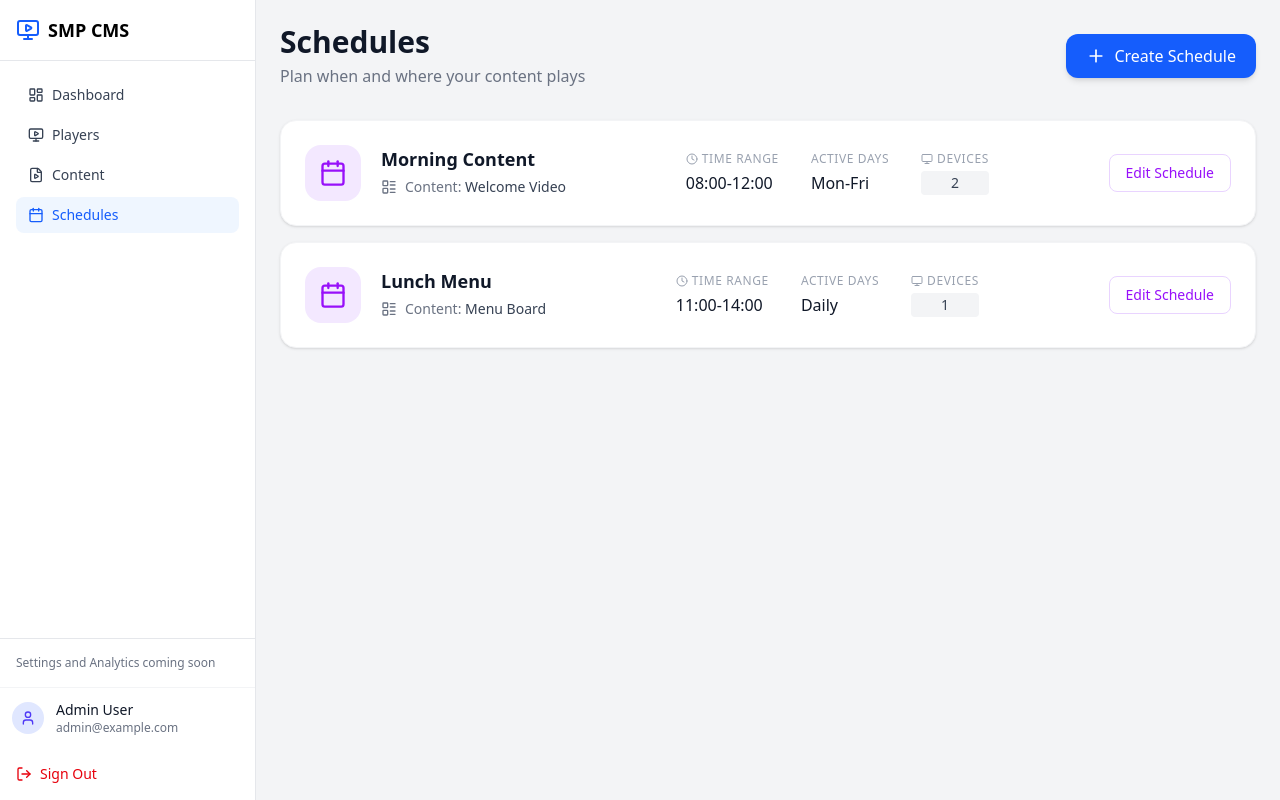
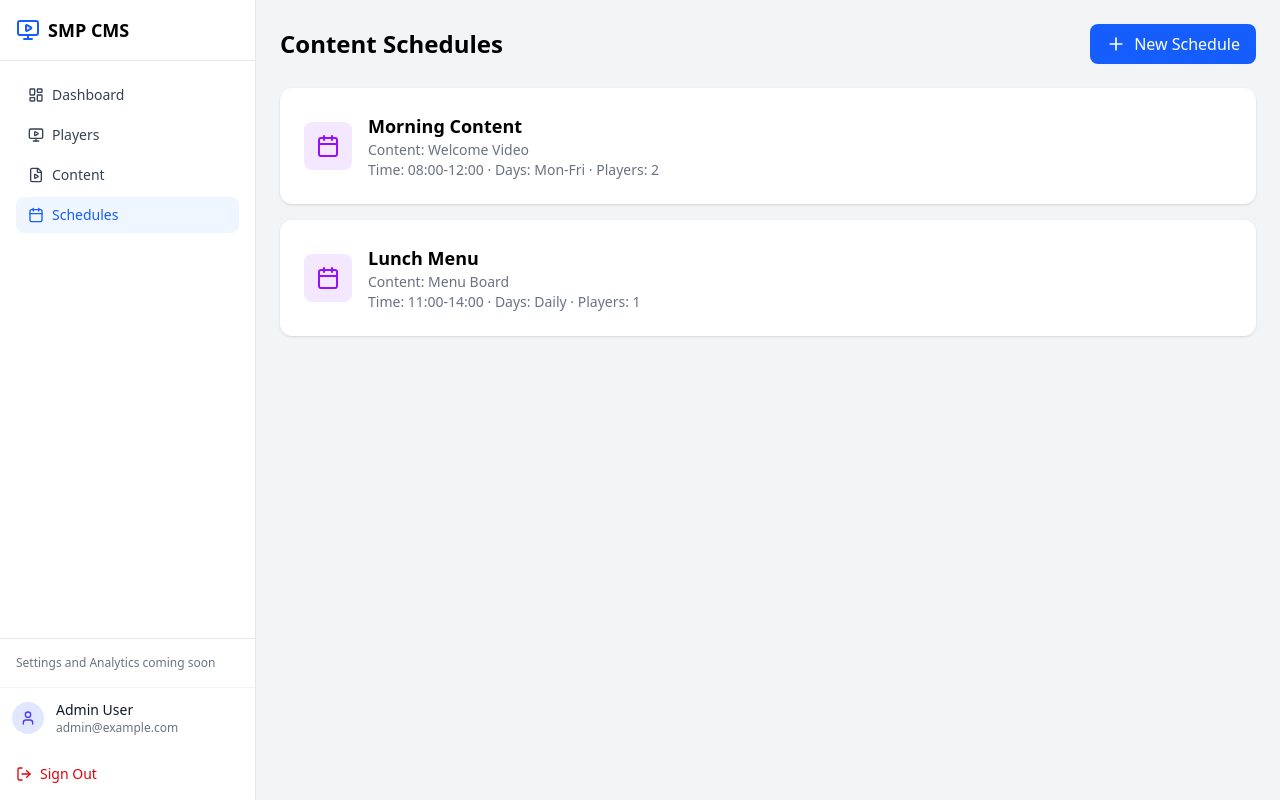
Before and after one commit to scottpitchers/smp-frontend, a React (Vite) app: page /schedules in a window 1280 px wide. Built offline with nearby package versions, Linux system fonts and the light colour scheme; sample sign-in values are in the browser's storage.

Commit message:
Fixed Schedule Page Design

```diff
--- a/src/pages/Schedules.jsx
+++ b/src/pages/Schedules.jsx
@@ -1,22 +1,17 @@
 import React, { useState } from "react";
-import { Plus, Calendar, Clock, Monitor, LayoutList } from "lucide-react";
+import { Plus, Calendar } from "lucide-react";
 import { mockSchedules } from "../data/mockData";
 
 const Schedules = () => {
   const [schedules] = useState(mockSchedules);
 
   return (
-    <div className="space-y-8">
-      <div className="flex flex-col sm:flex-row justify-between items-start sm:items-center gap-4">
-        <div>
-          <h1 className="text-3xl font-bold text-gray-900">Schedules</h1>
-          <p className="text-gray-500 mt-1">
-            Plan when and where your content plays
-          </p>
-        </div>
-        <button className="flex items-center gap-2 bg-blue-600 text-white px-5 py-2.5 rounded-xl hover:bg-blue-700 transition shadow-md hover:shadow-lg active:scale-95 font-medium">
+    <div className="space-y-6">
+      <div className="flex justify-between items-center">
+        <h2 className="text-2xl font-bold">Content Schedules</h2>
+        <button className="flex items-center gap-2 bg-blue-600 text-white px-4 py-2 rounded-lg hover:bg-blue-700 transition">
           <Plus className="w-5 h-5" />
-          Create Schedule
+          New Schedule
         </button>
       </div>
 
@@ -24,72 +19,27 @@ const Schedules = () => {
         {schedules.map((schedule) => (
           <div
             key={schedule.id}
-            className="group bg-white rounded-2xl shadow-sm border border-gray-100 p-6 hover:shadow-md transition-all duration-300 hover:border-purple-200"
+            className="bg-white rounded-xl shadow-sm p-6 hover:shadow-md transition"
           >
-            <div className="flex flex-col md:flex-row md:items-center justify-between gap-6">
-              <div className="flex items-start gap-5">
-                <div className="w-14 h-14 bg-purple-100 text-purple-600 rounded-2xl flex items-center justify-center shrink-0">
-                  <Calendar className="w-7 h-7" />
+            <div className="flex items-center justify-between">
+              <div className="flex items-center gap-4">
+                <div className="w-12 h-12 bg-purple-100 rounded-lg flex items-center justify-center">
+                  <Calendar className="w-6 h-6 text-purple-600" />
                 </div>
                 <div>
-                  <h3 className="font-bold text-lg text-gray-900 group-hover:text-purple-600 transition-colors">
-                    {schedule.name}
-                  </h3>
-                  <div className="flex items-center gap-2 text-sm text-gray-500 mt-1">
-                    <LayoutList className="w-4 h-4" />
-                    <span>
-                      Content:{" "}
-                      <span className="font-medium text-gray-700">
-                        {schedule.content}
-                      </span>
-                    </span>
-                  </div>
+                  <h3 className="font-bold text-lg">{schedule.name}</h3>
+                  <p className="text-sm text-gray-500">
+                    Content: {schedule.content}
+                  </p>
+                  <p className="text-sm text-gray-500">
+                    Time: {schedule.time} · Days: {schedule.days} · Players:{" "}
+                    {schedule.players}
+                  </p>
                 </div>
               </div>
-
-              <div className="flex flex-wrap items-center gap-6 md:gap-8">
-                <div className="flex flex-col">
-                  <span className="text-xs text-gray-400 font-medium uppercase tracking-wider mb-1 flex items-center gap-1">
-                    <Clock className="w-3 h-3" /> Time Range
-                  </span>
-                  <span className="text-gray-900 font-medium">
-                    {schedule.time}
-                  </span>
-                </div>
-
-                <div className="flex flex-col">
-                  <span className="text-xs text-gray-400 font-medium uppercase tracking-wider mb-1">
-                    Active Days
-                  </span>
-                  <span className="text-gray-900 font-medium">
-                    {schedule.days}
-                  </span>
-                </div>
-
-                <div className="flex flex-col">
-                  <span className="text-xs text-gray-400 font-medium uppercase tracking-wider mb-1 flex items-center gap-1">
-                    <Monitor className="w-3 h-3" /> Devices
-                  </span>
-                  <span className="px-2 py-0.5 bg-gray-100 rounded text-gray-700 font-medium text-sm inline-block text-center">
-                    {schedule.players}
-                  </span>
-                </div>
-              </div>
-
-              <button className="px-4 py-2 border border-purple-200 text-purple-600 rounded-lg hover:bg-purple-50 transition font-medium text-sm whitespace-nowrap">
-                Edit Schedule
-              </button>
             </div>
           </div>
         ))}
-
-        {/* Empty state or Add New box if needed, kept simple for now */}
-        {schedules.length === 0 && (
-          <div className="text-center py-12 bg-gray-50 rounded-2xl border-2 border-dashed border-gray-200">
-            <Calendar className="w-12 h-12 text-gray-300 mx-auto mb-3" />
-            <p className="text-gray-500 font-medium">No schedules configured</p>
-          </div>
-        )}
       </div>
     </div>
   );
```
